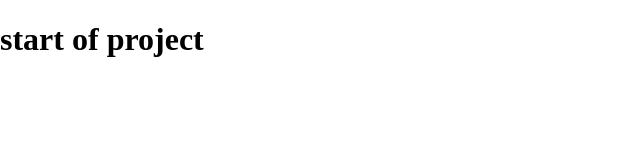
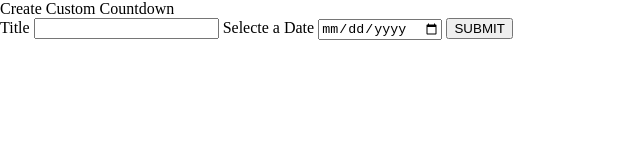
Before and after one commit to Ameer2000Mzori/Custom-Count-Down, a website: page src/index.html in a window 1280 px wide. Shown: the whole page, without its empty margins (0-640 px from the left). Drawn offline with Linux system fonts and the light colour scheme.

Commit message:
created html for the project

```diff
--- a/src/index.html
+++ b/src/index.html
@@ -7,7 +7,16 @@
     <link rel="stylesheet" href="style.css" />
   </head>
   <body>
-    <h1>start of project</h1>
+    <header class="header">
+      <div class="header-title">Create Custom Countdown</div>
+      <div class="form">
+        <label for="text">Title</label>
+        <input type="text" />
+        <label for="Date">Selecte a Date</label>
+        <input type="date" />
+        <button class="submit-date">SUBMIT</button>
+      </div>
+    </header>
     <script src="./script.js"></script>
   </body>
 </html>
```
Also changed, not shown: 1 other file.
